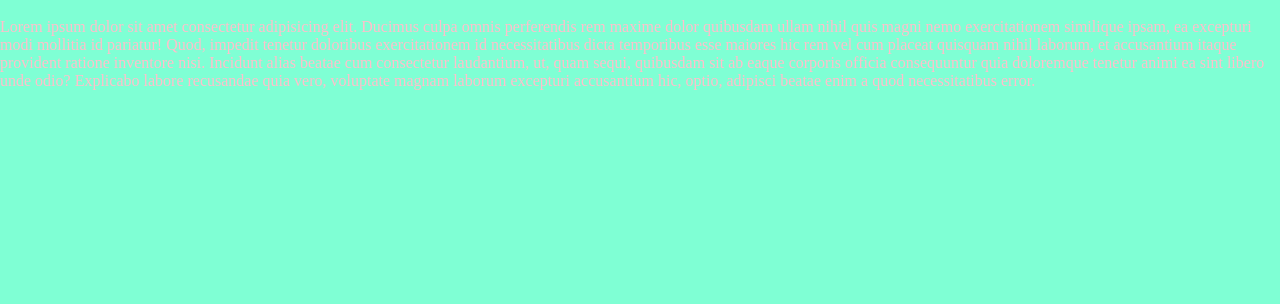
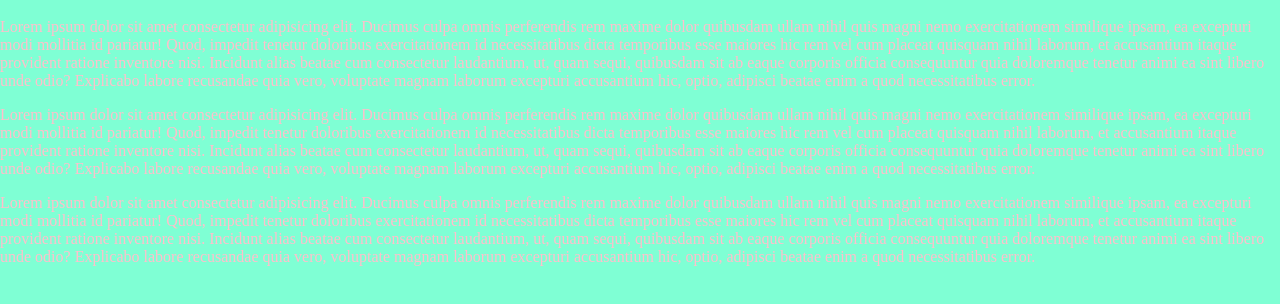
Before and after one commit to skw11/Front-End-Development, a plain HTML site: page index.html in a window 1280 px wide. Shown: the part 40-344 px from the top of the page. Drawn offline with Linux system fonts and the light colour scheme.

Commit message:
NEW FEATURES MERGED

```diff
--- a/index.html
+++ b/index.html
@@ -4,12 +4,14 @@
     <meta http-equiv="X-UA-Compatible" content="IE=edge">
     <meta name="viewport" content="width=device-width, initial-scale=1.0">
     <link rel="stylesheet" href="style.css">
-    <title>Document</title>
+    <title>Document!!!</title>
 </head>
 <body>
     <main>
         <h1>header</h1>
         <p>Lorem ipsum dolor sit amet consectetur adipisicing elit. Ducimus culpa omnis perferendis rem maxime dolor quibusdam ullam nihil quis magni nemo exercitationem similique ipsam, ea excepturi modi mollitia id pariatur! Quod, impedit tenetur doloribus exercitationem id necessitatibus dicta temporibus esse maiores hic rem vel cum placeat quisquam nihil laborum, et accusantium itaque provident ratione inventore nisi. Incidunt alias beatae cum consectetur laudantium, ut, quam sequi, quibusdam sit ab eaque corporis officia consequuntur quia doloremque tenetur animi ea sint libero unde odio? Explicabo labore recusandae quia vero, voluptate magnam laborum excepturi accusantium hic, optio, adipisci beatae enim a quod necessitatibus error.</p>
+        <p>Lorem ipsum dolor sit amet consectetur adipisicing elit. Ducimus culpa omnis perferendis rem maxime dolor quibusdam ullam nihil quis magni nemo exercitationem similique ipsam, ea excepturi modi mollitia id pariatur! Quod, impedit tenetur doloribus exercitationem id necessitatibus dicta temporibus esse maiores hic rem vel cum placeat quisquam nihil laborum, et accusantium itaque provident ratione inventore nisi. Incidunt alias beatae cum consectetur laudantium, ut, quam sequi, quibusdam sit ab eaque corporis officia consequuntur quia doloremque tenetur animi ea sint libero unde odio? Explicabo labore recusandae quia vero, voluptate magnam laborum excepturi accusantium hic, optio, adipisci beatae enim a quod necessitatibus error.</p>
+        <p>Lorem ipsum dolor sit amet consectetur adipisicing elit. Ducimus culpa omnis perferendis rem maxime dolor quibusdam ullam nihil quis magni nemo exercitationem similique ipsam, ea excepturi modi mollitia id pariatur! Quod, impedit tenetur doloribus exercitationem id necessitatibus dicta temporibus esse maiores hic rem vel cum placeat quisquam nihil laborum, et accusantium itaque provident ratione inventore nisi. Incidunt alias beatae cum consectetur laudantium, ut, quam sequi, quibusdam sit ab eaque corporis officia consequuntur quia doloremque tenetur animi ea sint libero unde odio? Explicabo labore recusandae quia vero, voluptate magnam laborum excepturi accusantium hic, optio, adipisci beatae enim a quod necessitatibus error.</p>
     </main>
 </body>
 </html>
```
